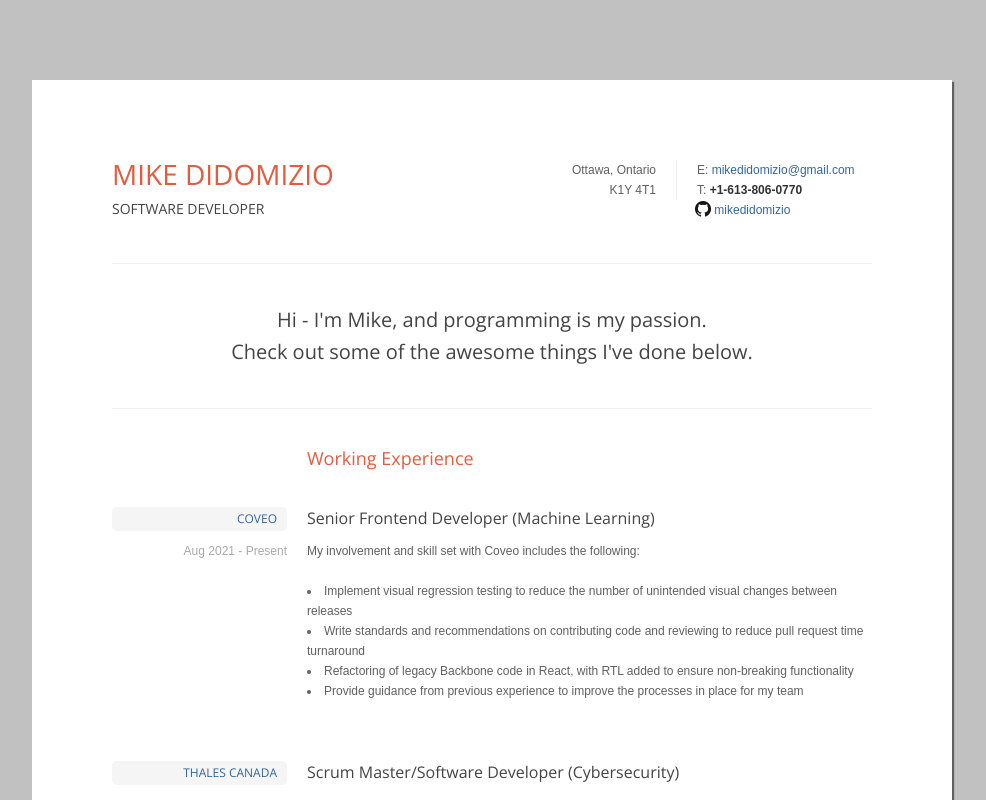
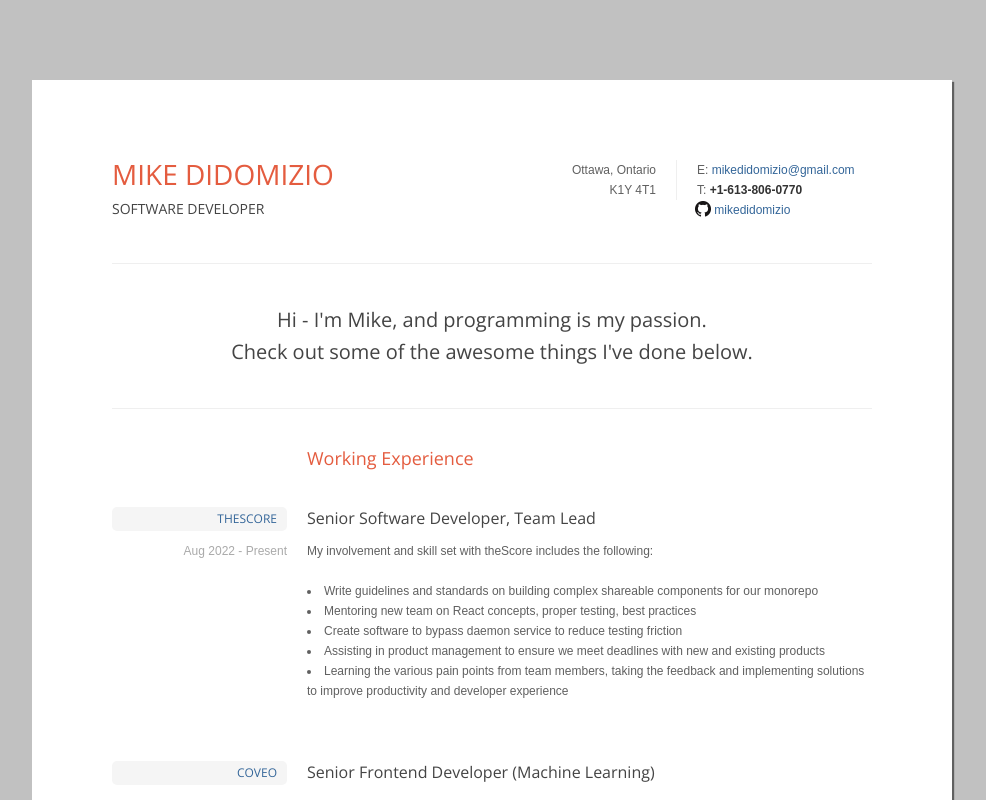
Before and after one commit to mikedidomizio/mikedidomizio-resume, a Vue app: page / in a window 1280 px wide. Shown: the top 800 px of the page, without its empty margins (148-1134 px from the left). Built offline with nearby package versions, Linux system fonts and the light colour scheme.

Commit message:
Add theScore to career history

```diff
--- a/src/App.vue
+++ b/src/App.vue
@@ -8,8 +8,19 @@
         <PersonalProfile message="Hi - I'm Mike, and programming is my passion.<br/>Check out some of the awesome
                 things I've done below." />
         <Section>Working Experience</Section>
+        <CVItem title="theScore" website="https://www.thescore.bet"
+                date="Aug 2022 - Present" position="Senior Software Developer, Team Lead">
+            <ul class="disc">
+                <li>Write guidelines and standards on building complex shareable components for our monorepo</li>
+                <li>Mentoring new team on React concepts, proper testing, best practices</li>
+                <li>Create software to bypass daemon service to reduce testing friction</li>
+                <li>Assisting in product management to ensure we meet deadlines with new and existing products</li>
+                <li>Learning the various pain points from team members, taking the feedback and implementing
+                    solutions to improve productivity and developer experience</li>
+            </ul>
+        </CVItem>
         <CVItem title="Coveo" website="https://www.coveo.com"
-                date="Aug 2021 - Present" position="Senior Frontend Developer (Machine Learning)">
+                date="Aug 2021 - August 2022" position="Senior Frontend Developer (Machine Learning)">
           <ul class="disc">
             <li>Implement visual regression testing to reduce the number of unintended visual changes between releases</li>
             <li>Write standards and recommendations on contributing code and reviewing to reduce pull request time turnaround</li>
```
